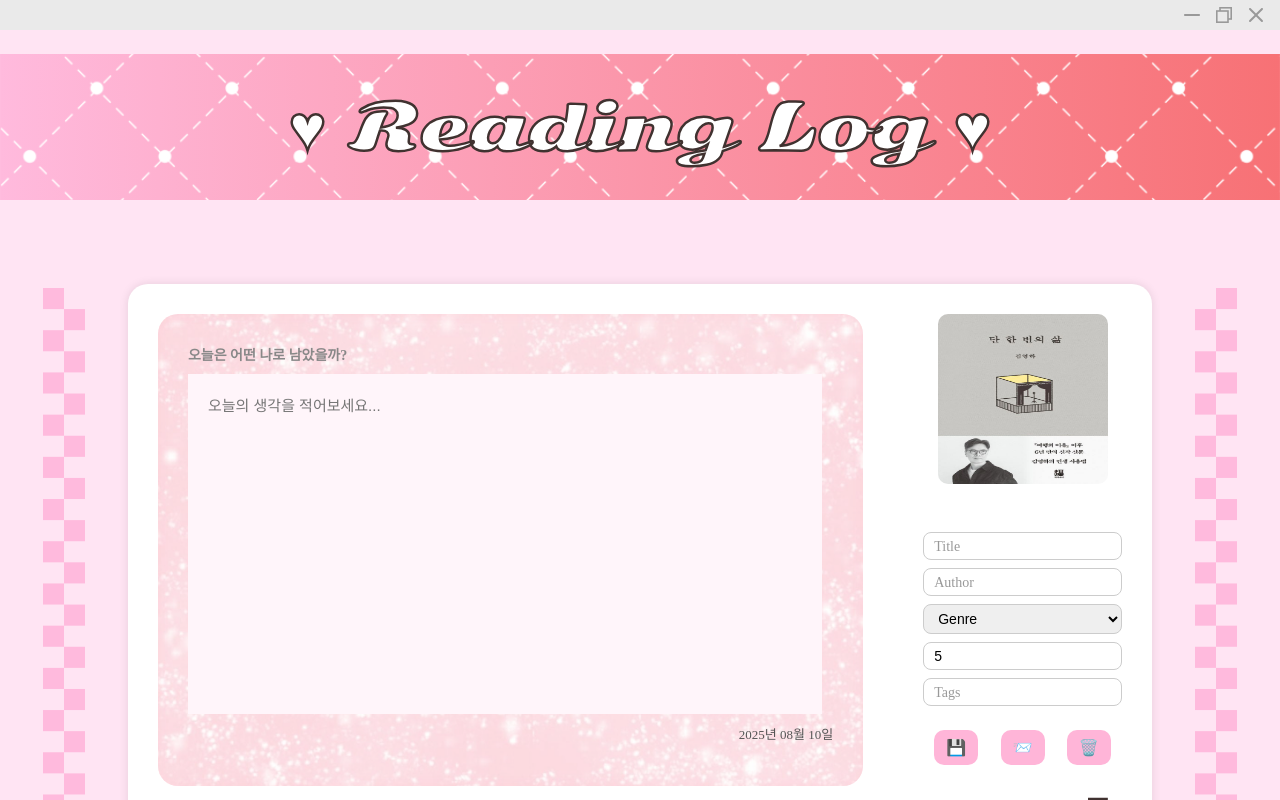
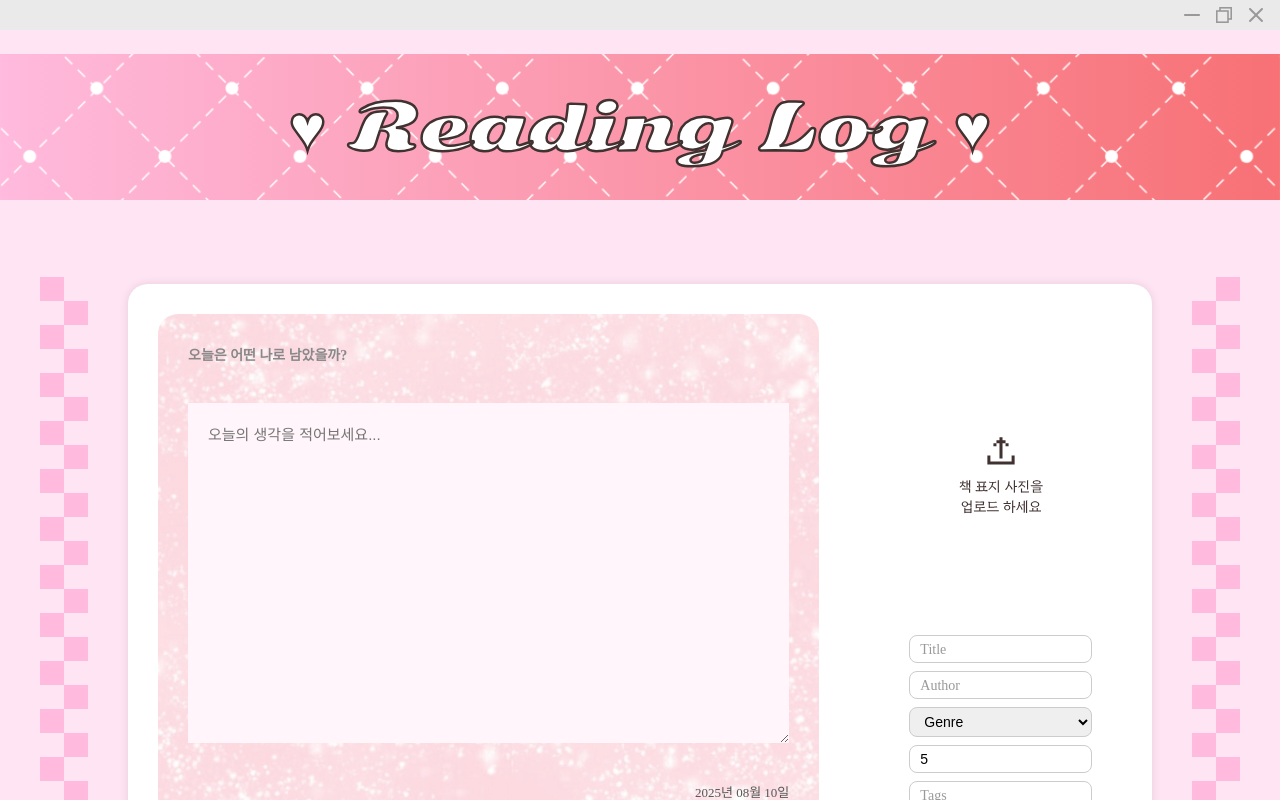
Before and after one commit to Team-Fwaiya/Frontend-Princess, a React (Create React App) app in the folder princess/: page /modifiedpage in a window 1280 px wide. Shown: the top 800 px of the page. Built offline with nearby package versions, Linux system fonts and the light colour scheme; the HTML template or start-up script is replaced by a standard one; a web font is replaced by a local one.

Commit message:
독서록 등록/수정 api 수정

```diff
--- a/princess/src/pages/Readinglog/ModifiedPage.js
+++ b/princess/src/pages/Readinglog/ModifiedPage.js
@@ -1,22 +1,25 @@
-import React, { useRef, useState, useEffect } from "react";
+import { useRef, useState, useEffect } from "react";
 import styles from "./../../styles/Readinglog/ModifiedPage.module.css";
 import Title from "../../components/Title";
 
 import { Link, useLocation, useNavigate } from "react-router-dom";
-import { get, post, put, del } from "./../../api";
+import {
+  get,
+  del,
+  uploadImageWithJson,
+  uploadImageWithJson2,
+} from "./../../api";
 import config from "./../../config";
 
 const ModifiedPage = () => {
   const navigate = useNavigate();
   const location = useLocation();
 
-
   const searchParams = new URLSearchParams(location.search);
   const readingLogId = searchParams.get("readingLogId");
 
-  /* 신규 진입이 -> 바로 편집 모드 */
+  /* 신규 진입 -> 바로 편집 모드 */
   const [isEditing, setIsEditing] = useState(!readingLogId);
-
 
   const [displayDate, setDisplayDate] = useState("");
   const [content, setContent] = useState("");
@@ -28,51 +31,25 @@ const ModifiedPage = () => {
 
   /* 이미지 업로드/상태 */
   const fileInputRef = useRef(null);
-  const [imageSrc, setImageSrc] = useState("");
   const [coverImageUrl, setCoverImageUrl] = useState("");
-  const PLACEHOLDER = `${process.env.PUBLIC_URL}/img/AA1CECcz.jpeg`; // 커버 이미지 수정 필요
+  const [selectedFile, setSelectedFile] = useState(null);
+  const PLACEHOLDER = `${process.env.PUBLIC_URL}/icon/upload.svg`;
 
   /* 파일 선택창 */
   const handleCoverClick = () => fileInputRef.current?.click();
 
-  /* 파일 선택 > 미리보기 > 업로드 */
+  /* 책 사진 업로드 */
   const handleFileChange = async (e) => {
     const file = e.target.files?.[0];
     if (!file) return;
 
-    /* 1) 미리보기 */
+    setSelectedFile(file);
+
+    // 책 사진 미리보기
     const reader = new FileReader();
-    reader.onloadend = () => setImageSrc(reader.result);
+    reader.onloadend = () => setCoverImageUrl(reader.result);
     reader.readAsDataURL(file);
-
-    /* 2) 업로드 */
-    try {
-      const url = await handleProfileUpload(file);
-      setCoverImageUrl(url);
-    } catch (err) {
-      console.error(err);
-      alert("이미지 업로드에 실패했습니다.");
-    }
   };
-
-  /* 표지 이미지 업로드 API 호출 */
-  const handleProfileUpload = async (file) => {
-    const fd = new FormData();
-    fd.append("file", file);
-    const json = await post(config.READINGLOG.COVER, fd);
-
-
-    const url =
-      json?.result?.url ||
-      json?.result?.imageUrl ||
-      json?.result?.path ||
-      json?.url ||
-      json?.path;
-
-    if (!url) throw new Error("업로드 URL없음");
-    return url;
-  };
-
 
   useEffect(() => {
     if (!readingLogId) {
@@ -90,7 +67,6 @@ const ModifiedPage = () => {
         setCoverImageUrl(r.bookCoverImageUrl || "");
 
         /* 미리보기 초기화 */
-        setImageSrc("");
         setContent(r.content || "");
         setRating(Number(r.rating ?? 5));
         setIsEditing(false);
@@ -113,30 +89,39 @@ const ModifiedPage = () => {
   };
 
   /* 저장(등록/수정)*/
-  const fetchSaveReadingLog = async (bookInfo, safeRating) => {
+  const fetchSaveReadingLog = async (selectedFile, bookInfo, safeRating) => {
     try {
       if (readingLogId) {
         // PUT(기록 수정)
-        await put(config.READINGLOG.PUT(readingLogId), {
+        await uploadImageWithJson2(
+          config.READINGLOG.PUT(readingLogId),
+          selectedFile,
+          {
             book: bookInfo,
-          content,
+            content: content,
             rating: safeRating,
-        });
+          }
+        );
         alert("수정이 완료되었습니다.");
         return true;
       } else {
         // POST(기록 등록)
-        const data = await post(config.READINGLOG.POST, {
+        const data = await uploadImageWithJson(
+          config.READINGLOG.POST,
+          selectedFile,
+          {
             book: bookInfo,
-          oneLineReview: "",
-          content,
+            content: content,
             rating: safeRating,
-        });
+          }
+        );
+
         const createdId = data.result?.readingLogId;
         if (createdId) {
           navigate(`/modifiedpage?readingLogId=${createdId}`);
         } else {
           alert("등록이 완료되었습니다.");
+          navigate("/readinglog");
         }
         return true;
       }
@@ -151,17 +136,19 @@ const ModifiedPage = () => {
   const handleEditClick = () => setIsEditing(true);
 
   const handleSaveClick = async () => {
-    const safeRating = Math.max(0, Math.min(5, Math.round(Number(rating) || 0)));
+    const safeRating = Math.max(
+      0,
+      Math.min(5, Math.round(Number(rating) || 0))
+    );
 
     const bookInfo = {
       title,
       author,
       genre,
       hashtags: hashtag,
-      coverImageUrl,
     };
 
-    const ok = await fetchSaveReadingLog(bookInfo, safeRating);
+    const ok = await fetchSaveReadingLog(selectedFile, bookInfo, safeRating);
     if (ok) setIsEditing(false); // 성공했을 때만 보기 모드로
   };
 
@@ -203,7 +190,9 @@ const ModifiedPage = () => {
         <div className={styles["modify-contents"]}>
           <div className={styles["modify-content-left"]}>
             <div className={styles["letter-section"]} style={letterPaperStyle}>
-              <div className={styles["letter-quote"]}>오늘은 어떤 나로 남았을까?</div>
+              <div className={styles["letter-quote"]}>
+                오늘은 어떤 나로 남았을까?
+              </div>
 
               {isEditing ? (
                 <textarea
@@ -213,17 +202,18 @@ const ModifiedPage = () => {
                   placeholder="오늘의 생각을 적어보세요..."
                 />
               ) : (
-                <p className={styles["letter-text"]}>{content}</p>
+                <div className={styles["letter-text"]}>{content}</div>
               )}
-              <p className={styles["letter-date"]}>{displayDate}</p>
+              <div className={styles["letter-date"]}>{displayDate}</div>
             </div>
             <div className={styles["comments"]}>코멘트 박스</div>
           </div>
 
           <div className={styles["modify-content-right"]}>
             <div className={styles["book-info"]}>
+              <div className={styles["book-cover-wrapper"]}>
                 <img
-                src={imageSrc || coverImageUrl || PLACEHOLDER}
+                  src={coverImageUrl || PLACEHOLDER}
                   alt="book-cover"
                   className={styles["book-cover"]}
                   onClick={isEditing ? handleCoverClick : undefined}
@@ -234,6 +224,7 @@ const ModifiedPage = () => {
                   }}
                   title={isEditing ? "클릭하여 표지 선택" : undefined}
                 />
+              </div>
               {isEditing && (
                 <input
                   type="file"
@@ -288,7 +279,10 @@ const ModifiedPage = () => {
                     max="5"
                     onChange={(e) =>
                       setRating(
-                        Math.max(0, Math.min(5, Math.round(Number(e.target.value) || 0)))
+                        Math.max(
+                          0,
+                          Math.min(5, Math.round(Number(e.target.value) || 0))
+                        )
                       )
                     }
                     placeholder="Rating (0~5)"
@@ -306,8 +300,11 @@ const ModifiedPage = () => {
                   <p className={styles["book-author"]}>Author: {author}</p>
                   <p className={styles["book-genre"]}>Genre: {genre}</p>
                   <p className={styles["book-rating"]}>
-                    Rating: {"★".repeat(Math.max(0, Math.min(5, Number(rating))))}
-                    {"☆".repeat(Math.max(0, 5 - Math.max(0, Math.min(5, Number(rating)))))}
+                    Rating:{" "}
+                    {"★".repeat(Math.max(0, Math.min(5, Number(rating))))}
+                    {"☆".repeat(
+                      Math.max(0, 5 - Math.max(0, Math.min(5, Number(rating))))
+                    )}
                   </p>
                 </>
               )}
@@ -315,18 +312,30 @@ const ModifiedPage = () => {
               {/*필요 시 버튼 수정*/}
               <div className={styles["button-group"]}>
                 {isEditing ? (
-                  <button className={styles["book-btn"]} onClick={handleSaveClick} title="저장">
+                  <button
+                    className={styles["book-btn"]}
+                    onClick={handleSaveClick}
+                    title="저장"
+                  >
                     💾
                   </button>
                 ) : (
-                  <button className={styles["book-btn"]} onClick={handleEditClick} title="편집">
+                  <button
+                    className={styles["book-btn"]}
+                    onClick={handleEditClick}
+                    title="편집"
+                  >
                     ✏️
                   </button>
                 )}
                 <button className={styles["book-btn"]} title="공유(준비중)">
                   📨
                 </button>
-                <button className={styles["book-btn"]} onClick={handleDeleteClick} title="삭제">
+                <button
+                  className={styles["book-btn"]}
+                  onClick={handleDeleteClick}
+                  title="삭제"
+                >
                   🗑️
                 </button>
               </div>
--- a/princess/src/styles/Readinglog/ModifiedPage.module.css
+++ b/princess/src/styles/Readinglog/ModifiedPage.module.css
@@ -15,13 +15,13 @@
 
 .square-column-left,
 .square-column-right {
-  width: 3.3%;
   height: auto;
   max-height: 100%;
 }
 
 .modify-contents {
   display: flex;
+  max-width: 1200px;
   margin: 84px 0;
   align-items: stretch;
   justify-content: center;
@@ -48,26 +48,24 @@
 
 
 .letter-section {
-  padding: 30px;
-  font-family: "Nanum Myeongjo", serif;
   display: flex;
   flex-direction: column;
+  padding: 30px;
+  flex: 1;
+  font-family: "Nanum Myeongjo", serif;
   justify-content: space-between;
-  box-shadow: inset 0 0 10px rgba(255, 192, 203, 0.3);
-  text-align: left;
   border-radius: 20px;
+  gap: 12px;
 }
 
 .letter-quote {
   font-size: 14px;
   font-weight: bold;
   color: #888;
-  margin-bottom: 10px;
   text-align: left;
 }
 
 .letter-edit-box {
-  width: 92%;
   height: 300px;
   max-height: 300px;
   overflow-y: auto;
@@ -75,12 +73,12 @@
   padding: 20px;
   font-size: 15px;
   font-family: "Nanum Gothic", sans-serif;
-  resize: none;
   background-color: #fff5fa;
   line-height: 1.6;
 }
 
 .letter-text {
+  flex: 1;
   white-space: pre-wrap;
   font-size: 15px;
   line-height: 1.6;
@@ -90,19 +88,22 @@
 .letter-date {
   text-align: right;
   font-size: 13px;
-  margin-top: 10px;
   color: #555;
 }
 
 .comments{
   border: 2px solid #FFBADD;
   border-radius: 10px;
-  width: 100%;
-  height: 25%;
+  height: 10%;
+  padding: 12px;
 }
 
 .modify-content-right{
-
+  display: flex;
+  flex-direction: column;
+  padding: 30px;
+  align-items: flex-end;
+  justify-content: space-between;
 }
 
 .book-info {
@@ -111,14 +112,24 @@
   flex-direction: column;
   align-items: center;
   padding: 30px 30px;
+  align-items: center;
+  justify-content: space-between;
   box-sizing: border-box;
+}
+
+.book-cover-wrapper {
+  display: flex;
+  width: 170px;
+  height: 255px;
+  align-items: center;
+  justify-content: center;
 }
 
 .book-cover {
   width: 170px;
-  height: 170px;
+  height: auto;
+  max-height: 255px;
   border-radius: 10px;
-  margin-bottom: 12px;
   cursor: pointer;
 }
 
@@ -150,7 +161,7 @@
 
 .button-group {
   display: flex;
-  justify-content: space-around;
+  justify-content: space-between;
   width: 100%;
   margin-top: 20px;
 }
--- a/princess/src/styles/Readinglog/Readinglog.module.css
+++ b/princess/src/styles/Readinglog/Readinglog.module.css
@@ -56,6 +56,7 @@
 .book-cover {
   width: 170px !important;
   height: auto;
+  max-height: 255px;
   display: block;
   border-radius: 16px;
 }
```
Also changed, not shown: princess/src/api.js (+52 -0 lines), princess/src/pages/Readinglog/Readinglog.js (+7 -7 lines), princess/public/icon/upload.svg (added). Lines whose indentation alone changed are shown as unchanged.
